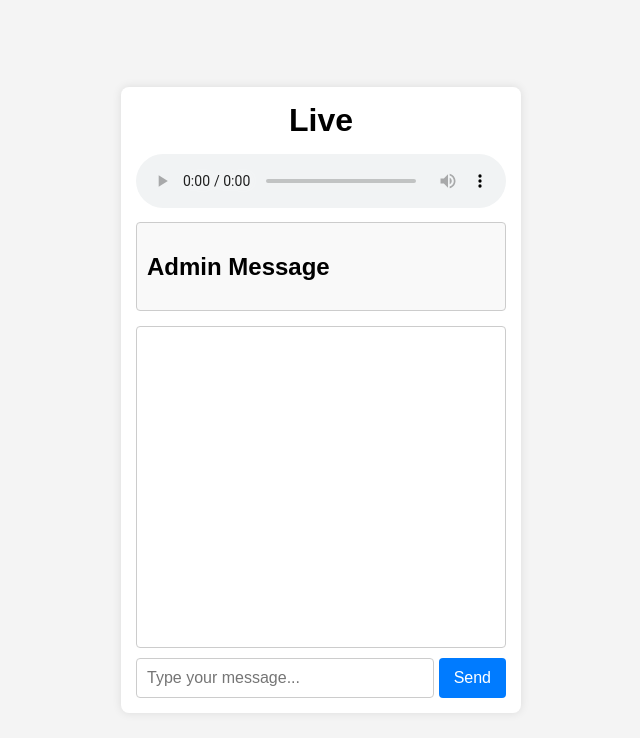
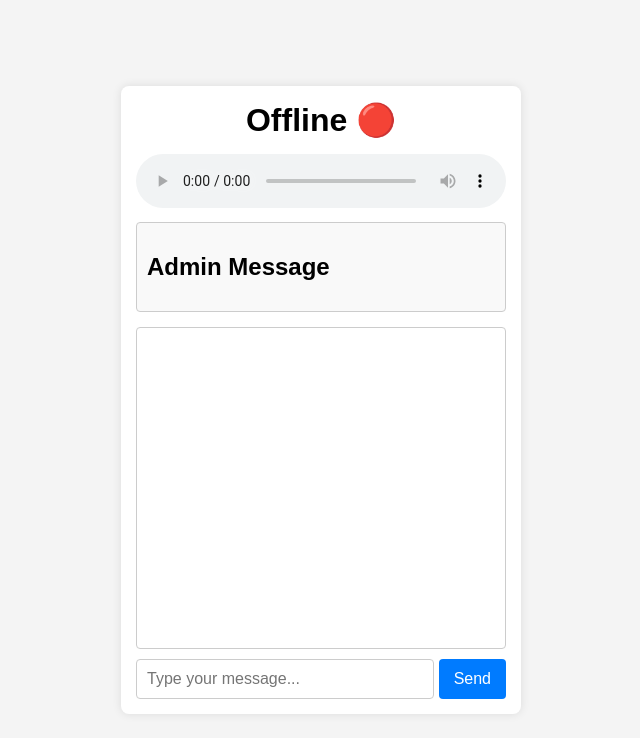
Before and after one commit to AMRaselOfficial/radio, a plain HTML site: page index.html in a window 1280 px wide. Shown: the whole page, without its empty margins (319-959 px from the left). Drawn offline with Linux system fonts and the light colour scheme; no server answers.

Commit message:
index.html

```diff
--- a/index.html
+++ b/index.html
@@ -8,7 +8,7 @@
 </head>
 <body>
   <div class="chat-container">
-    <h1>Live</h1>
+    <h1>Offline 🔴</h1>
     <div class="audio-player">
       <audio controls autoplay>
         <source src="https://served-processes-exhaust-accompanied.trycloudflare.com/live" type="audio/mpeg">
```
